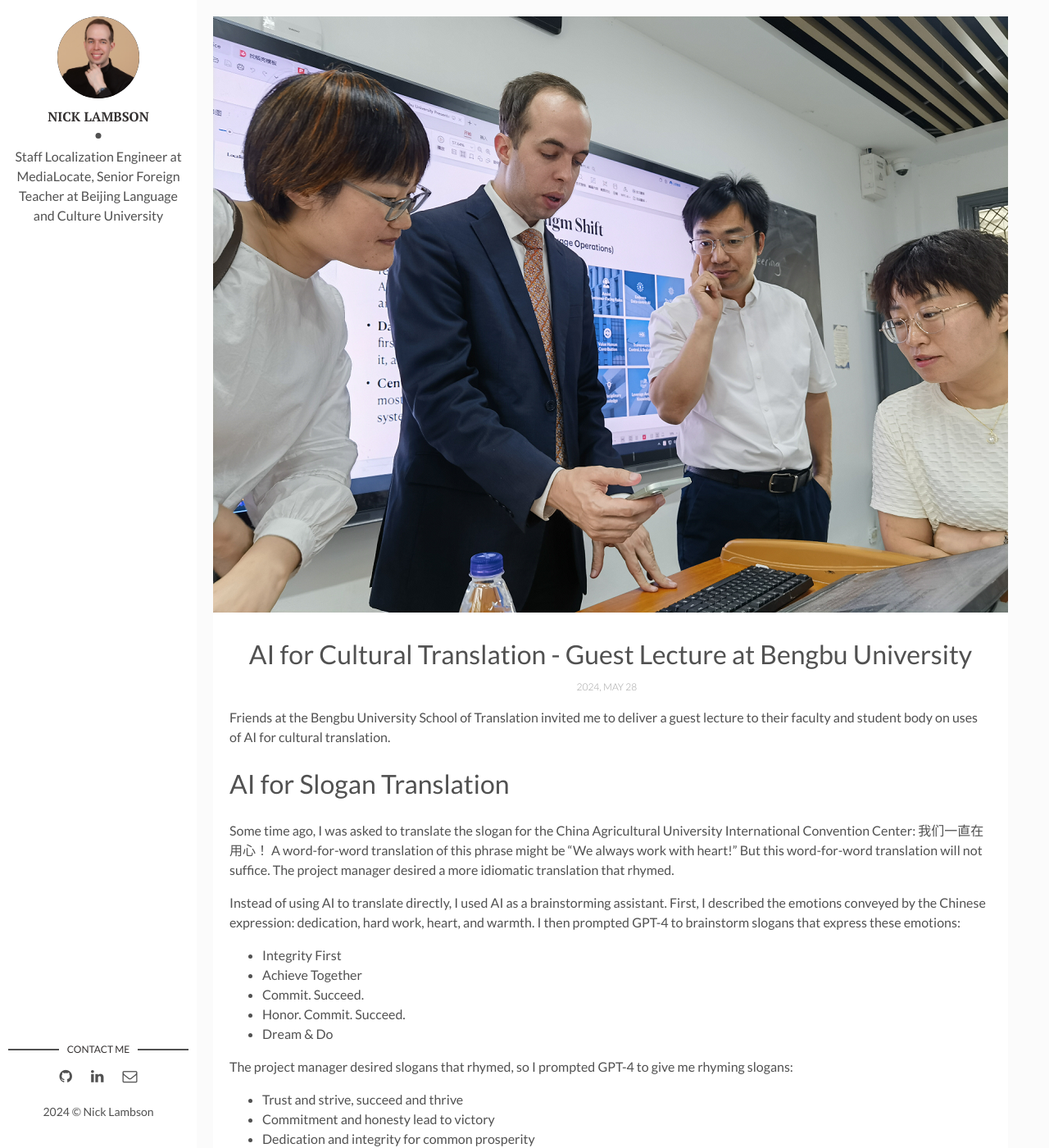
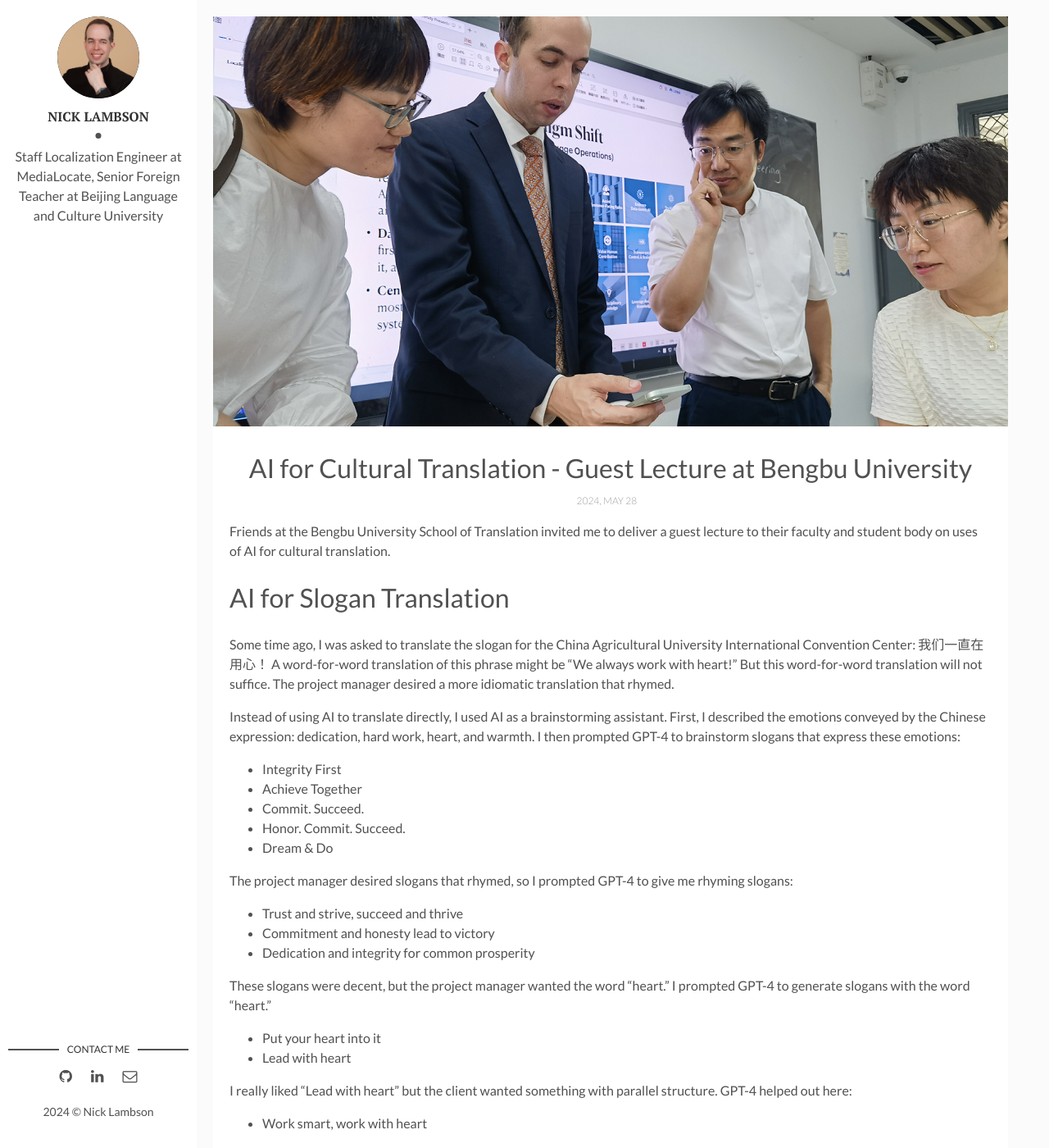
Before and after one commit to nicklambson/nicklambson.github.io, a Jekyll site: the page built from _posts/2024-05-28-bengbu-university.markdown, in a window 1280 px wide and 1400 px high. Shown: the whole window at 82% size. Built offline with Jekyll 4.4.1, drawn with Linux system fonts in a browser that asks for light colours.

Commit message:
Update main.css

```diff
--- a/assets/css/main.css
+++ b/assets/css/main.css
@@ -1221,9 +1221,12 @@ a.newer-posts:hover {
   position: relative;
   padding: 0;
   margin: 0;
-  /* max-height: 500px; */
+  max-height: 500px;
   background-color: #fafafa;
   overflow: hidden;
+  display: flex;
+  align-items: center;
+  justify-content: center
 }
 
 .page-cover-image figure {
@@ -1245,9 +1248,9 @@ a.newer-posts:hover {
 
 .page-cover-image .page-image {
   width: 100%;
-  height: 100%;
+  height: auto;
   position: relative;
-  top: 50%;
+  /* top: 50%; */
 }
 
 .page-footer {
```
